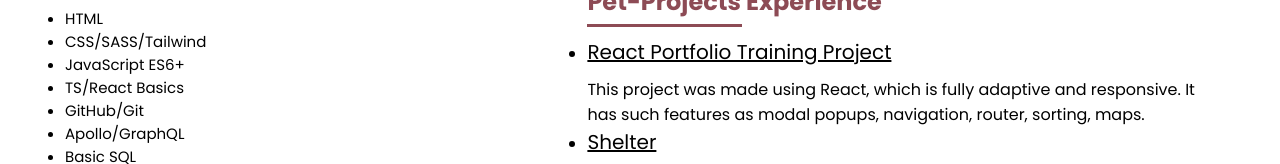
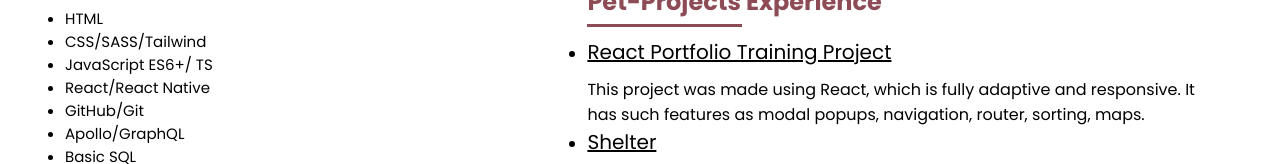
Before and after one commit to xYerMikx/rsschool-cv, a plain HTML site: page index.html in a window 1280 px wide. Shown: the part 578-742 px from the top of the page. Drawn offline with Linux system fonts and the light colour scheme.

Commit message:
feat: change skills info

```diff
--- a/index.html
+++ b/index.html
@@ -44,8 +44,8 @@
               <ul class="hard-skills__list skills-list">
                 <li class="hard-skills__skill">HTML</li>
                 <li class="hard-skills__skill">CSS/SASS/Tailwind</li>
-                <li class="hard-skills__skill">JavaScript ES6+</li>
-                <li class="hard-skills__skill">TS/React Basics</li>
+                <li class="hard-skills__skill">JavaScript ES6+/ TS</li>
+                <li class="hard-skills__skill">React/React Native</li>
                 <li class="hard-skills__skill">GitHub/Git</li>
                 <li class="hard-skills__skill">Apollo/GraphQL</li>
                 <li class="hard-skills__skill">Basic SQL</li>
```
